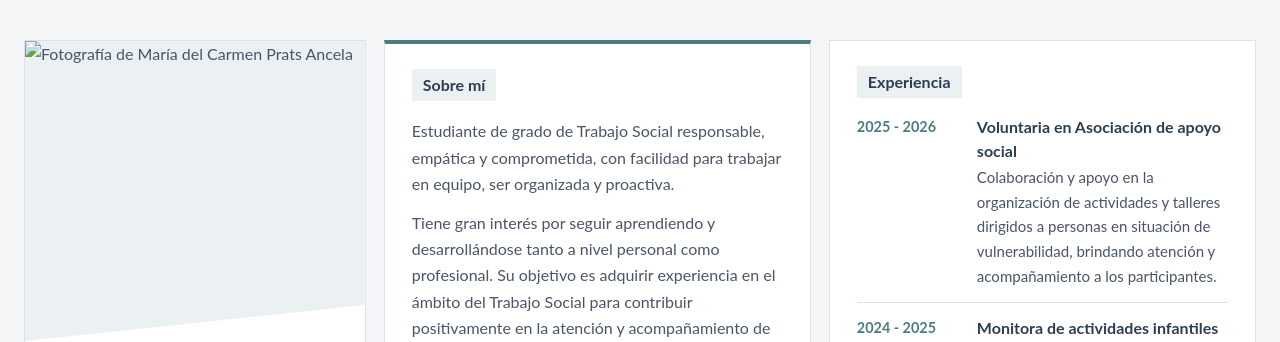
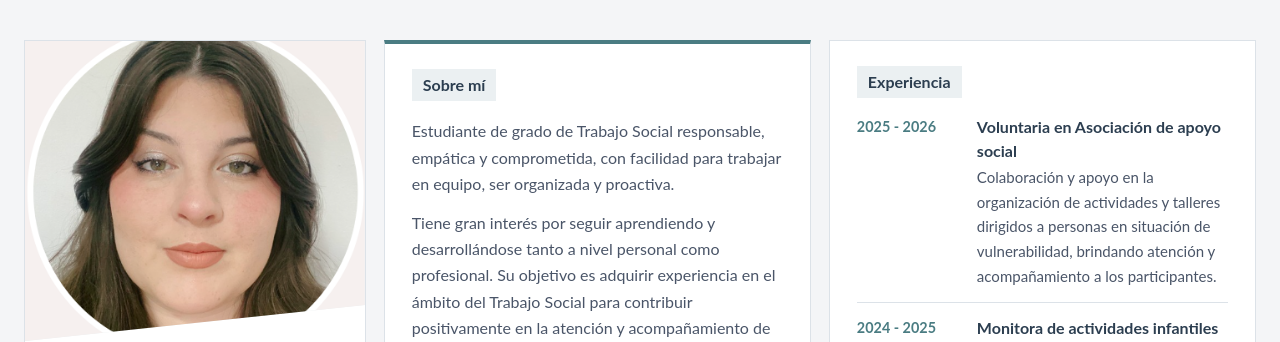
Before and after one commit to Marmeprats/micurriculumvitae, a plain HTML site: page index.html in a window 1280 px wide. Shown: the top 342 px of the page. Drawn offline with Linux system fonts and the light colour scheme.

Commit message:
(2) Primera versión del currículum.

```diff
--- a/index.html
+++ b/index.html
@@ -284,7 +284,7 @@
     <div class="cv__grid">
       <!-- ===== SECCIÓN: PERFIL Y CONTACTO ===== -->
       <aside class="perfil" aria-label="Perfil y datos de contacto">
-        <img class="perfil__foto" src="imagenes/foto.jpg" alt="Fotografía de María del Carmen Prats Ancela">
+        <img class="perfil__foto" src="imagenes/mifoto.png" alt="Fotografía de María del Carmen Prats Ancela">
         <div class="perfil__contenido">
           <h1 class="perfil__nombre">María del Carmen Prats Ancela</h1>
           <p class="perfil__profesion">Estudiante de Trabajo Social</p>
```
Also changed, not shown: imagenes/mifoto.png (renamed from imagenes/Captura de pantalla (414).png).
